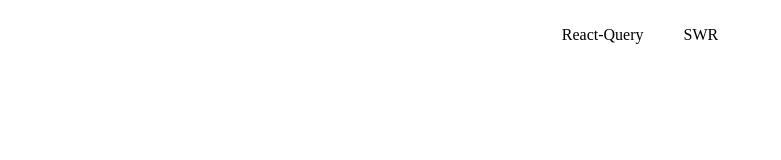
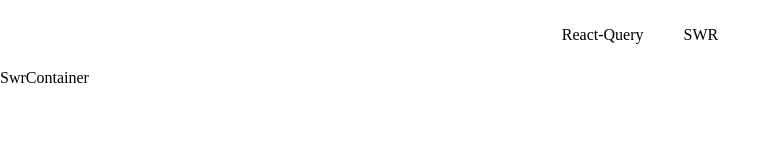
Before and after one commit to doremichin/react-query, a React (Create React App) app: page /swr in a window 1280 px wide. Before the commit this address had no page. Shown: the top 160 px of the page, without its empty margins (0-781 px from the left). Built offline with nearby package versions, Linux system fonts and the light colour scheme; no server answers.

Commit message:
swr로 데이터 요청하는 페이지 제작

```diff
--- a/package.json
+++ b/package.json
@@ -13,6 +13,7 @@
     "react-router-dom": "^6.2.1",
     "react-scripts": "5.0.0",
     "styled-components": "^5.3.3",
+    "swr": "^1.2.2",
     "web-vitals": "^2.1.4"
   },
   "scripts": {
--- a/src/Routers.js
+++ b/src/Routers.js
@@ -1,10 +1,12 @@
 import {Route, Routes} from "react-router-dom";
 import ReactQuery from "./page/ReactQuery";
+import Swr from "./page/Swr";
 
 const Routers = () => {
     return(
         <Routes>
             <Route path={'/'} element={<ReactQuery/>}/>
+            <Route path={'/swr'} element={<Swr/>}/>
         </Routes>
     )
 };
--- a/src/api/getPhotosRest.js
+++ b/src/api/react-query/getPhotosRest.js
@@ -2,7 +2,7 @@ import axios from "axios";
 
 // 9uH0ga_2N_JoXWka26ApbWbNp2nELHC8CMtPKi6B7AA
 
-export const GetPhotosRest = async () => {
+export const getPhotosRest = async () => {
     const config = {
         method : 'get',
         url :'https://jsonplaceholder.typicode.com/todos',
--- /dev/null
+++ b/src/api/swr/getPostsSWR.js
@@ -0,0 +1,3 @@
+import axios from "axios";
+
+export const getPostsSWR = url => axios.get(url).then(res => res.data)
--- /dev/null
+++ b/src/page/Swr.js
@@ -0,0 +1,16 @@
+import styled from 'styled-components'
+import SwrContainer from "../view/swr/containers/SwrContainer";
+
+const Swr = () => {
+    return(
+        <Container>
+            <SwrContainer/>
+        </Container>
+    )
+};
+
+const Container = styled.div`
+
+`;
+
+export default Swr;
--- a/src/view/reactQuery/containers/ReactQueryContainer.js
+++ b/src/view/reactQuery/containers/ReactQueryContainer.js
@@ -1,12 +1,12 @@
 import styled from 'styled-components'
 import {useQuery} from "react-query";
-import {GetPhotosRest} from "../../../api/getPhotosRest";
+import {getPhotosRest} from "../../../api/react-query/getPhotosRest";
 
 const ReactQueryContainer = () => {
 
     const {isLoading, error, data, isFetching} = useQuery(
         'getPhoto',
-        () => GetPhotosRest(),
+        () => getPhotosRest(),
         {
             onSuccess : () => {console.log('성공해따')}, // 데이터 가져오는 걸 성공하면 실행할 함수
             refetchOnWindowFocus : false, // 윈도우 다시 포커스 될때 데이터 요청하는 처리를 끔
@@ -19,6 +19,9 @@ const ReactQueryContainer = () => {
 
     return(
         <Container>
+            <Title>
+                이 페이지의 데이터는 React-Query를 사용해 불러옴
+            </Title>
             {items.map((item,index) => <Todo key={index}>{item.title}</Todo>)}
         </Container>
     )
@@ -27,6 +30,9 @@ const ReactQueryContainer = () => {
 const Container = styled.div`
 
 `;
+const Title = styled.h3`
+
+`;
 const Todo = styled.div`
 
 `;
--- /dev/null
+++ b/src/view/swr/containers/SwrContainer.js
@@ -0,0 +1,21 @@
+import styled from 'styled-components'
+import useSWR from 'swr'
+import {getPostsSWR} from "../../../api/swr/getPostsSWR";
+
+
+
+const SwrContainer = () => {
+    const { data, error } = useSWR('https://jsonplaceholder.typicode.com/posts', getPostsSWR)
+    console.log(data)
+    return(
+        <Container>
+            SwrContainer
+        </Container>
+    )
+};
+
+const Container = styled.div`
+
+`;
+
+export default SwrContainer;
```
Also changed, not shown: 2 other files (tests, documents, lock files or other folders).
